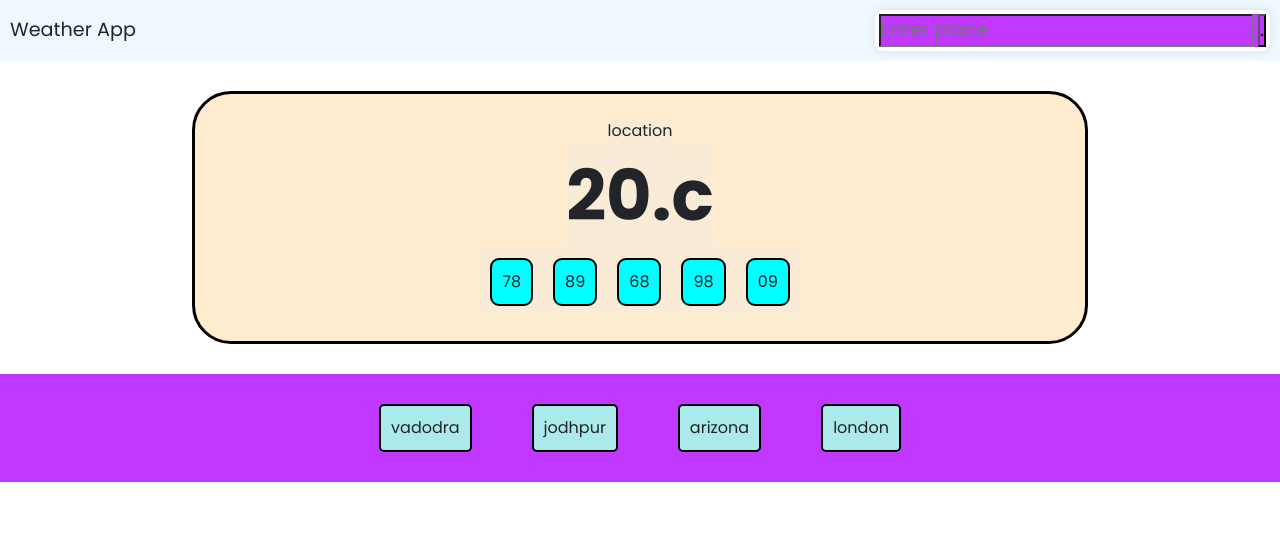
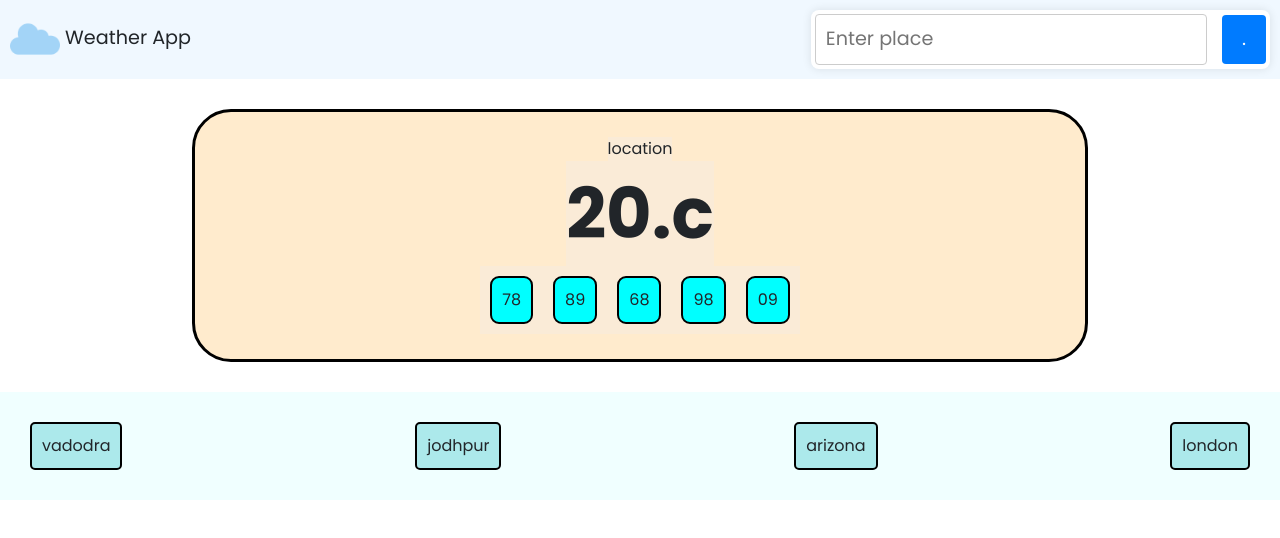
Before and after one commit to lilblackboot/wether-forcast, a plain HTML site: page index.html in a window 1280 px wide. Drawn offline with nearby package versions, Linux system fonts and the light colour scheme.

Commit message:
final wire frame

```diff
--- a/index.html
+++ b/index.html
@@ -11,7 +11,8 @@
 </head>
 <body>
   <header>
-    Weather App
+    <div><img src="cloud.png" alt="logo" style="height: 50px;">
+    Weather App</div>
     <div class="search-container">
       <form action="/search" method="get">
           <input type="text" name="query" placeholder="Enter place">
--- a/style.css
+++ b/style.css
@@ -1,5 +1,4 @@
 *{
-    background-color: rgb(192, 55, 255);
     margin: 0;
     padding: 0;
     font-family: "Poppins",san-serif;
@@ -62,8 +61,9 @@ b,.temp{
 .given{
     width: 100%;
     display: flex;
-    justify-content: center;
+    justify-content: space-between;
     align-items: center;
+    background-color: azure;
 }
 
 .cont{
@@ -80,7 +80,7 @@ b,.temp{
     border-radius: 8px;
     box-shadow: 0 0 10px rgba(0, 0, 0, 0.1);
 }
-/*.search-container input[type="text"] {
+.search-container input[type="text"] {
     width: auto;
     padding: 10px;
     margin-right: 10px;
@@ -97,7 +97,7 @@ b,.temp{
 }
 .search-container input[type="submit"]:hover {
     background-color: #0056b3;
-}*/
+}
 
 .title{
     margin: 6px;
```
Also changed, not shown: cloud.png (added).
